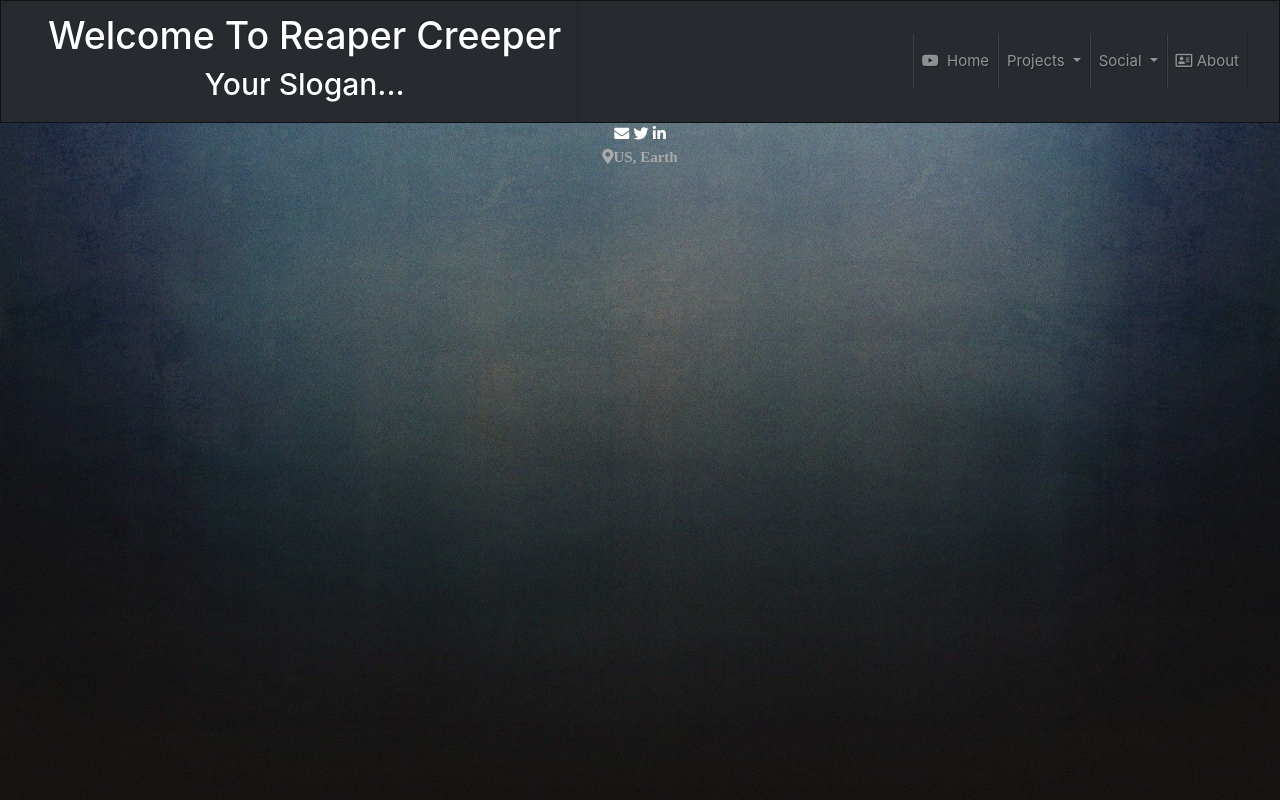
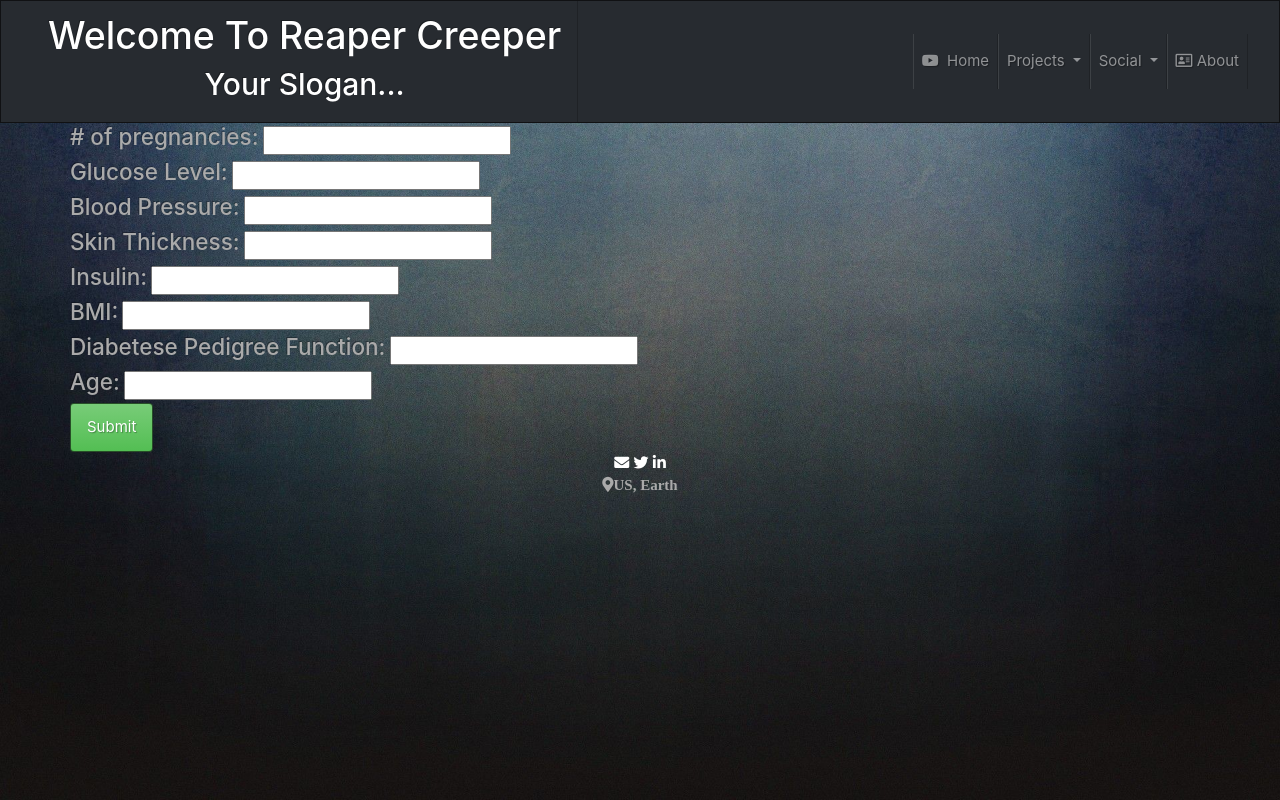
Before and after one commit to SweetDee1993/UMSL-Hackathon-2020, a Flask app: page /diabetes in a window 1280 px wide. Run offline with Flask 2, Linux system fonts and the light colour scheme; some libraries are stand-ins or nearby versions.

Commit message:
diabetes update input field

```diff
--- a/Reaper Creeper/core/routes.py
+++ b/Reaper Creeper/core/routes.py
@@ -27,6 +27,28 @@ def diabetes():
     if request.method == 'GET':
         return render_template('diabetes.html',
                                 title=':::Diabetes:::')
+
+    return render_template('error.html',
+                            title='Error!',
+                            message='Must use GET request type...')
+
+
+@app.route('/diabetes-analysis', methods=['GET', 'POST'])
+def diabetesAnalysis():
+    if request.method == 'POST':
+        num_preg = request.values['num_preg'].strip()
+        glucoseLevel = request.values['glucoseLevel'].strip()
+        bloodPressure = request.values['bloodPressure'].strip()
+        skinThickness = request.values['skinThickness'].strip()
+        insulin = request.values['insulin'].strip()
+        bmi = request.values['bmi'].strip()
+        diabetesePedigree = request.values['diabetesePedigree'].strip()
+        age = request.values['age'].strip()
+
+        return "num_preg: " + num_preg + " glucoseLevel: " +  glucoseLevel + " bloodPressure " + bloodPressure \
+            + " skinThickness " + skinThickness + " insulin " + insulin + " bmi " + bmi \
+            + " diabetesePedigree " + diabetesePedigree + " age " + age
+
 
     return render_template('error.html',
                             title='Error!',
--- a/Reaper Creeper/core/templates/diabetes.html
+++ b/Reaper Creeper/core/templates/diabetes.html
@@ -5,8 +5,87 @@
 {% endblock body_header_additional %}
 
 {% block body_content %}
+
+
     <div class="container">
+      <div class="row">
+        <form class=" " action="/diabetes-analysis" method="POST">
 
+          <div class="form-inline">
+          <div class="form-group">
+            <h4> # of pregnancies:</h4>&nbsp;
+            <input type="text" name="num_preg" value="">
+          </div>
+          <div class="form-group">
+          </div>
+          </div>
+
+          <div class="form-inline">
+          <div class="form-group">
+            <h4> Glucose Level:</h4>&nbsp;
+            <input type="text" name="glucoseLevel" value="">
+          </div>
+          <div class="form-group">
+          </div>
+          </div>
+
+          <div class="form-inline">
+          <div class="form-group">
+            <h4> Blood Pressure:</h4>&nbsp;
+            <input type="text" name="bloodPressure" value="">
+          </div>
+          <div class="form-group">
+          </div>
+          </div>
+
+          <div class="form-inline">
+          <div class="form-group">
+            <h4> Skin Thickness:</h4>&nbsp;
+            <input type="text" name="skinThickness" value="">
+          </div>
+          <div class="form-group">
+          </div>
+          </div>
+
+          <div class="form-inline">
+          <div class="form-group">
+            <h4> Insulin:</h4>&nbsp;
+            <input type="text" name="insulin" value="">
+          </div>
+          <div class="form-group">
+          </div>
+          </div>
+
+          <div class="form-inline">
+          <div class="form-group">
+            <h4> BMI:</h4>&nbsp;
+            <input type="text" name="bmi" value="">
+          </div>
+          <div class="form-group">
+          </div>
+          </div>
+
+          <div class="form-inline">
+          <div class="form-group">
+            <h4> Diabetese Pedigree Function:</h4>&nbsp;
+            <input type="text" name="diabetesePedigree" value="">
+          </div>
+          <div class="form-group">
+          </div>
+          </div>
+
+          <div class="form-inline">
+          <div class="form-group">
+            <h4> Age:</h4>&nbsp;
+            <input type="text" name="age" value="">
+          </div>
+          <div class="form-group">
+          </div>
+          </div>
+
+          <input class="btn btn-success" type="submit"/>
+        </form>
+      </div>
     </div>
 {% endblock body_content %}
 
```
Also changed, not shown: Reaper Creeper/core/templates/heart-disease.html (+1 -12 lines).
